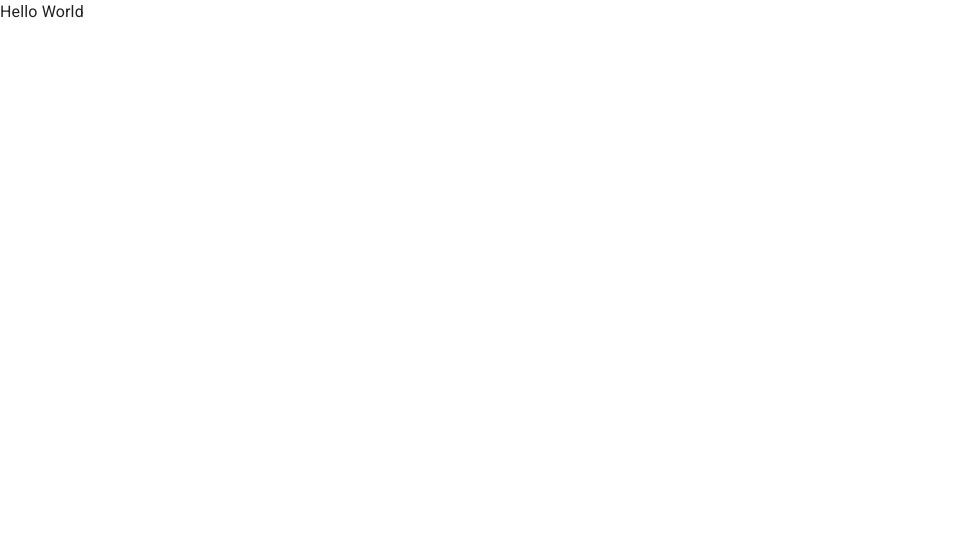
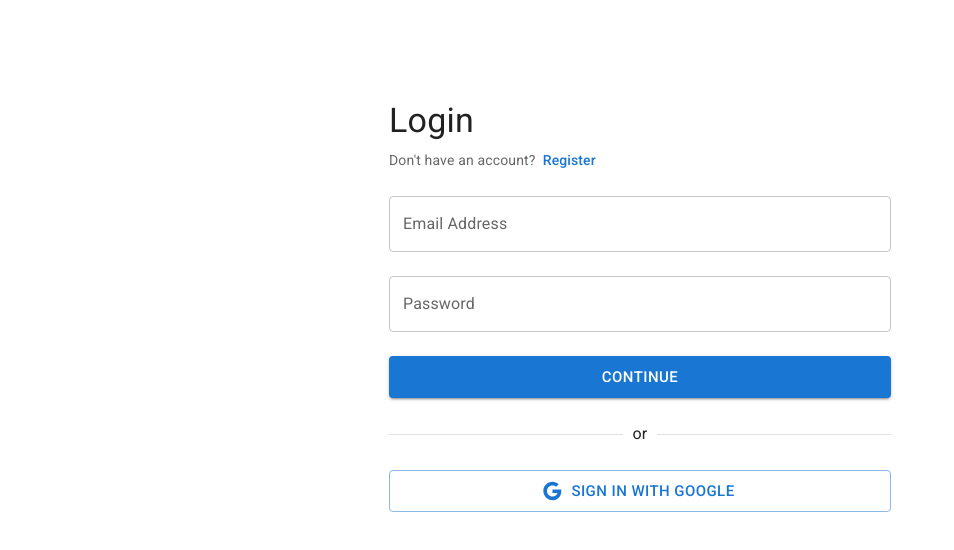
Before and after one commit to mcxpm/DateGoWhere, a React (Vite) app in the folder app/client/: page / in a window 1280 px wide. Shown: the top 550 px of the page, without its empty margins (0-954 px from the left). Built offline with nearby package versions, Linux system fonts and the light colour scheme; no server answers; the database is empty.

Commit message:
add firebase config, auth and firestore

```diff
--- a/app/client/package.json
+++ b/app/client/package.json
@@ -15,8 +15,10 @@
     "@emotion/styled": "^11.11.0",
     "@mui/icons-material": "^5.14.8",
     "@mui/material": "^5.14.8",
+    "firebase": "^10.3.1",
     "react": "^18.2.0",
-    "react-dom": "^18.2.0"
+    "react-dom": "^18.2.0",
+    "react-icons": "^4.11.0"
   },
   "devDependencies": {
     "@types/react": "^18.2.15",
--- a/app/client/src/App.jsx
+++ b/app/client/src/App.jsx
@@ -1,10 +1,157 @@
-import { Typography } from '@mui/material';
 import './App.css';
+import { Box, Button, Divider, Link, Stack, TextField, Typography } from '@mui/material';
+import GoogleIcon from '@mui/icons-material/Google';
+import { signInWithPopup, GoogleAuthProvider } from 'firebase/auth';
+import { auth, db, googleAuthProvider } from './firebase';
+import { useEffect, useState } from 'react';
+import { addDoc, collection, getDocs } from 'firebase/firestore';
 
 function App() {
+    const [user, setUser] = useState();
+
+    const handleGoogleSignIn = () => {
+        signInWithPopup(auth, googleAuthProvider)
+            .then((result) => {
+                // This gives you a Google Access Token. You can use it to access the Google API.
+                const credential = GoogleAuthProvider.credentialFromResult(result);
+                const token = credential.accessToken;
+                // The signed-in user info.
+                const user = result.user;
+                setUser(user);
+                // IdP data available using getAdditionalUserInfo(result)
+                // ...
+            })
+            .catch((error) => {
+                // Handle Errors here.
+                const errorCode = error.code;
+                const errorMessage = error.message;
+                // The email of the user's account used.
+                const email = error.customData.email;
+                // The AuthCredential type that was used.
+                const credential = GoogleAuthProvider.credentialFromError(error);
+                // ...
+            });
+    };
+
+    useEffect(() => {
+        const addUser = async () => {
+            try {
+                const docRef = await addDoc(collection(db, 'users'), {
+                    first: 'Alan',
+                    middle: 'Mathison',
+                    last: 'Turing',
+                    born: 1912,
+                });
+
+                console.log('Document written with ID: ', docRef.id);
+            } catch (e) {
+                console.error('Error adding document: ', e);
+            }
+        };
+        addUser();
+        const getIdeas = async () => {
+            try {
+                const querySnapshot = await getDocs(collection(db, 'ideas'));
+                querySnapshot.forEach((doc) => {
+                    console.log(`${doc.id} => ${JSON.stringify(doc.data())}`);
+                });
+            } catch (e) {
+                console.error('Error getting document: ', e);
+            }
+        };
+        getIdeas();
+    }, []);
+
     return (
         <main>
-            <Typography>Hello World</Typography>
+            <Box
+                sx={{
+                    backgroundColor: 'background.paper',
+                    flex: '1 1 auto',
+                    alignItems: 'center',
+                    display: 'flex',
+                    justifyContent: 'center',
+                }}
+            >
+                {user ? (
+                    <Box
+                        sx={{
+                            maxWidth: 550,
+                            px: 3,
+                            py: '100px',
+                            width: '100%',
+                        }}
+                    >
+                        <img src={user ? user.photoURL : ''} />
+                        <Typography variant="h3">
+                            Hello, {user ? user.displayName : 'unknown'}
+                        </Typography>
+                    </Box>
+                ) : (
+                    <>
+                        <Box
+                            sx={{
+                                maxWidth: 550,
+                                px: 3,
+                                py: '100px',
+                                width: '100%',
+                            }}
+                        >
+                            <div>
+                                <Stack spacing={1} sx={{ mb: 3 }}>
+                                    <Typography variant="h4">Login</Typography>
+                                    <Typography color="text.secondary" variant="body2">
+                                        Don&apos;t have an account? &nbsp;
+                                        <Link
+                                            href="/auth/register"
+                                            underline="hover"
+                                            variant="subtitle2"
+                                        >
+                                            Register
+                                        </Link>
+                                    </Typography>
+                                </Stack>
+                                <form noValidate>
+                                    <Stack spacing={3}>
+                                        <TextField
+                                            fullWidth
+                                            label="Email Address"
+                                            name="email"
+                                            type="email"
+                                        />
+                                        <TextField
+                                            fullWidth
+                                            label="Password"
+                                            name="password"
+                                            type="password"
+                                        />
+                                    </Stack>
+                                    <Button
+                                        fullWidth
+                                        size="large"
+                                        sx={{ mt: 3 }}
+                                        type="submit"
+                                        variant="contained"
+                                    >
+                                        Continue
+                                    </Button>
+                                </form>
+                                <Divider sx={{ mt: 3 }}> or </Divider>
+                                <Button
+                                    fullWidth
+                                    size="large"
+                                    sx={{ mt: 3 }}
+                                    variant="outlined"
+                                    startIcon={<GoogleIcon />}
+                                    onClick={handleGoogleSignIn}
+                                >
+                                    Sign In With Google
+                                </Button>
+                            </div>
+                        </Box>
+                    </>
+                )}
+            </Box>
         </main>
     );
 }
--- /dev/null
+++ b/app/client/src/firebase.js
@@ -0,0 +1,34 @@
+// Import the functions you need from the SDKs you need
+import { initializeApp } from "firebase/app";
+import { GoogleAuthProvider, getAuth, signInWithPopup, signInWithEmailAndPassword, createUserWithEmailAndPassword, sendPasswordResetEmail, signOut } from "firebase/auth";
+import {
+    getFirestore,
+    query,
+    getDocs,
+    collection,
+    where,
+    addDoc
+} from "firebase/firestore"
+
+const firebaseConfig = {
+    apiKey: "AIzaSyAU0XBrglS5ycRdJ4bbX1dzNUW0HVRCUDg",
+    authDomain: "dategowhere-96993.firebaseapp.com",
+    projectId: "dategowhere-96993",
+    storageBucket: "dategowhere-96993.appspot.com",
+    messagingSenderId: "377126877496",
+    appId: "1:377126877496:web:7505bf1c487884fa34a9cd"
+};
+
+// Initialize Firebase
+const app = initializeApp(firebaseConfig);
+
+const auth = getAuth(app);
+const db = getFirestore(app);
+
+const googleAuthProvider = new GoogleAuthProvider();
+
+export {
+    auth,
+    db,
+    googleAuthProvider
+}
```
Also changed, not shown: 1 other file (tests, documents, lock files or other folders).
